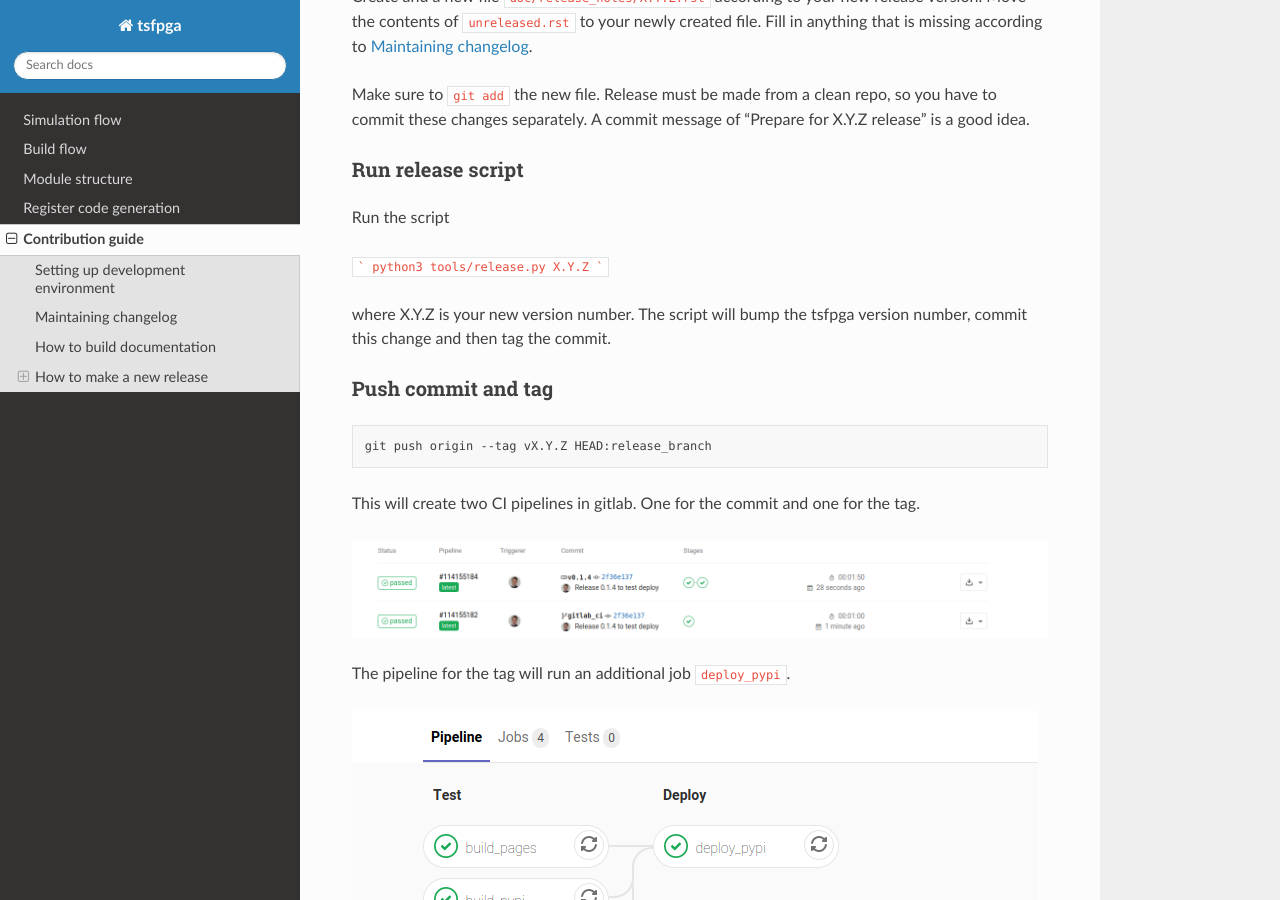
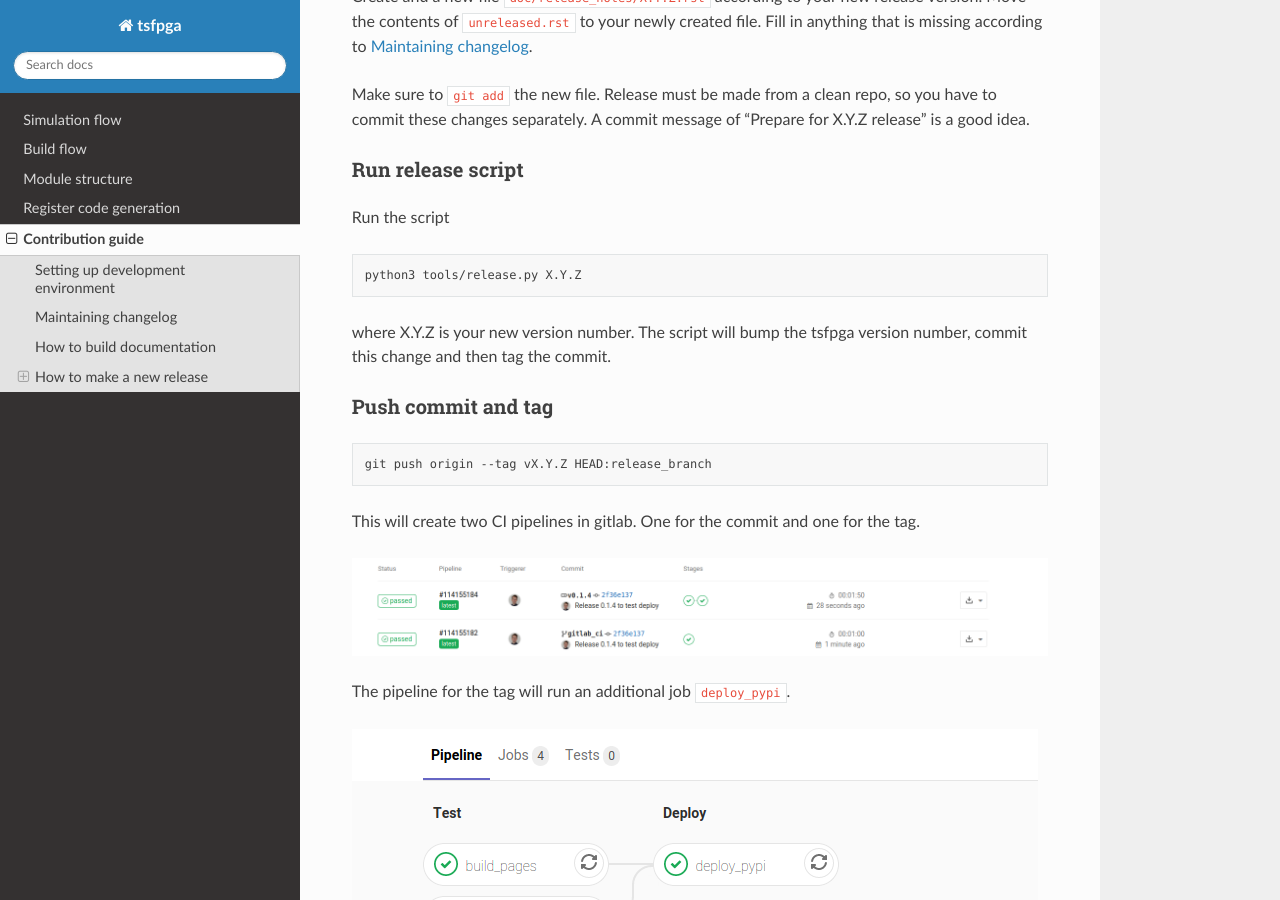
Before and after one commit to tsfpga/tsfpga, a Sphinx documentation site: the page built from doc/sphinx/contributing.rst, in a window 1280 px wide and 900 px high, scrolled down 1357 px. Built offline with Sphinx 7.4.7 and the Read the Docs theme 2.0.0, drawn with Linux system fonts in a browser that asks for light colours.

Commit message:
Fix rst formatting

````diff
--- a/doc/sphinx/contributing.rst
+++ b/doc/sphinx/contributing.rst
@@ -79,9 +79,9 @@ __________________
 
 Run the script
 
-```
-python3 tools/release.py X.Y.Z
-```
+.. code-block:: shell
+
+    python3 tools/release.py X.Y.Z
 
 where X.Y.Z is your new version number.
 The script will bump the tsfpga version number, commit this change and then tag the commit.
````
